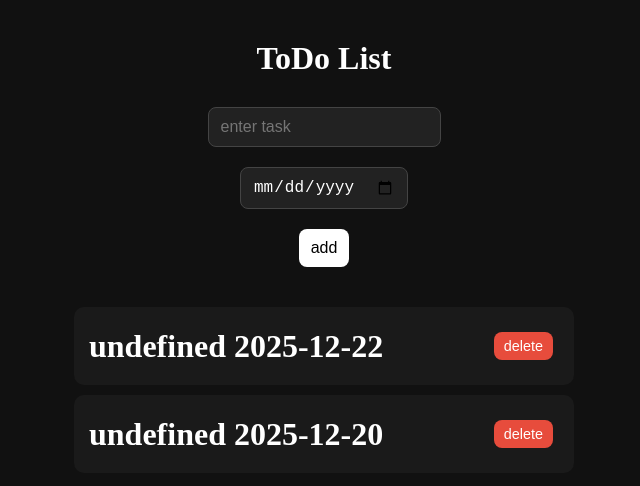
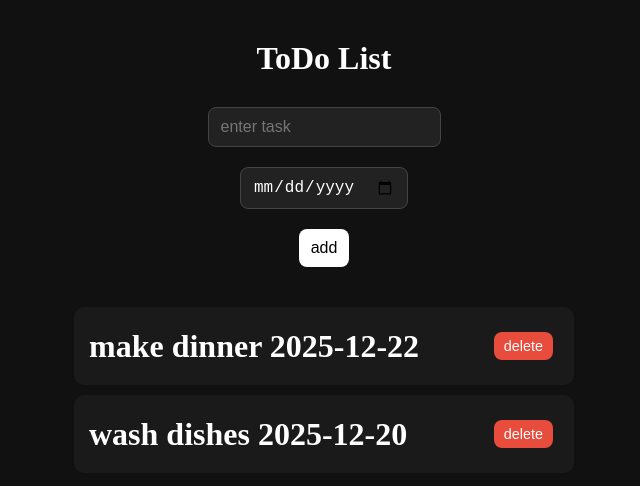
Before and after one commit to SuyogShirpe/ToDo-List, a plain HTML site: page index.html in a window 1280 px wide. Shown: the whole page, without its empty margins (316-956 px from the left). Drawn offline with Linux system fonts and the light colour scheme.

Commit message:
updated the code

```diff
--- a/index.html
+++ b/index.html
@@ -90,11 +90,11 @@
     <script>
       const toDoList = JSON.parse(localStorage.getItem("toDoList")) || [
         {
-          name: "make dinner",
+          task: "make dinner",
           dueDate: "2025-12-22",
         },
         {
-          name: "wash dishes",
+          task: "wash dishes",
           dueDate: "2025-12-20",
         },
       ];
```
